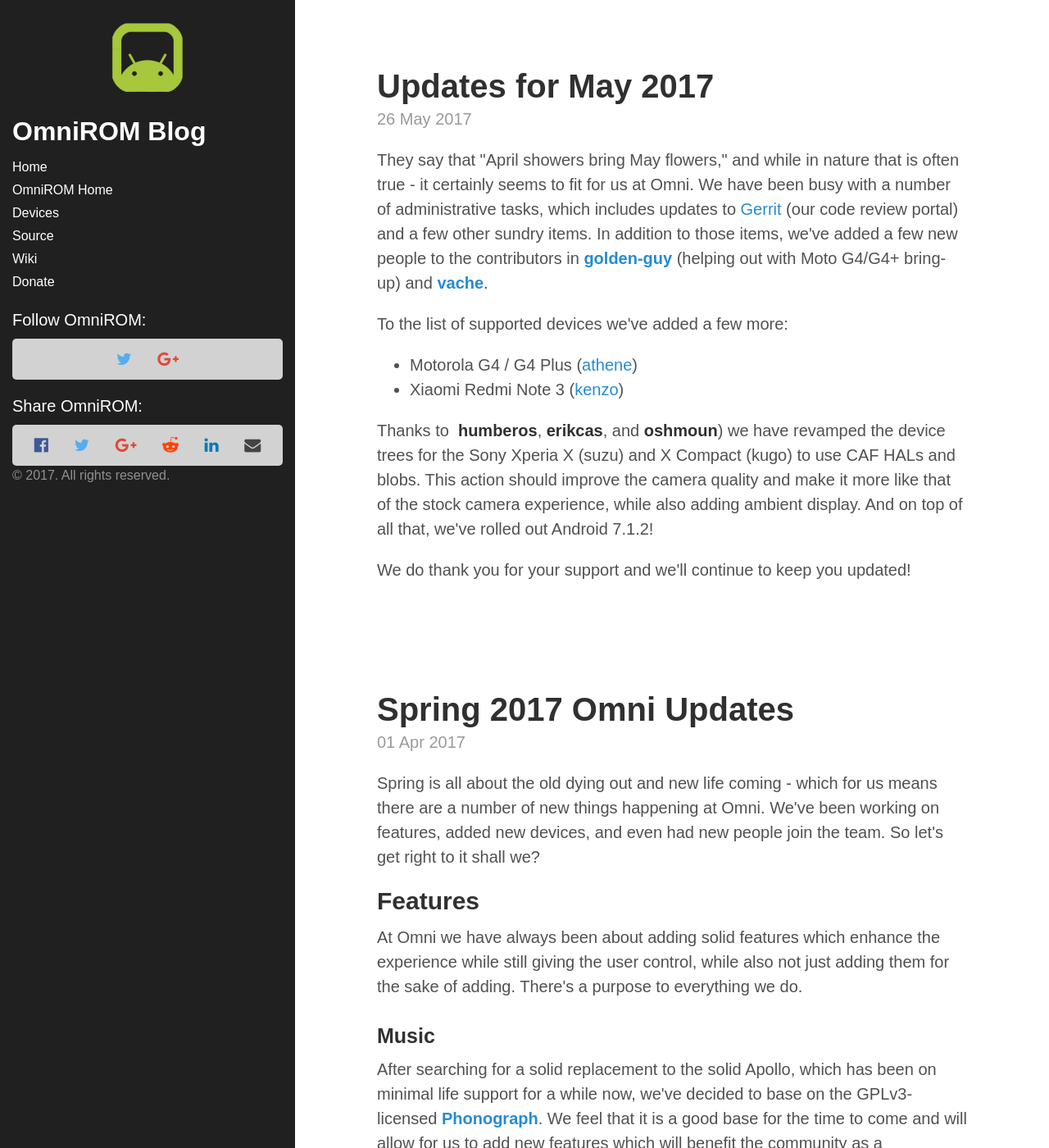
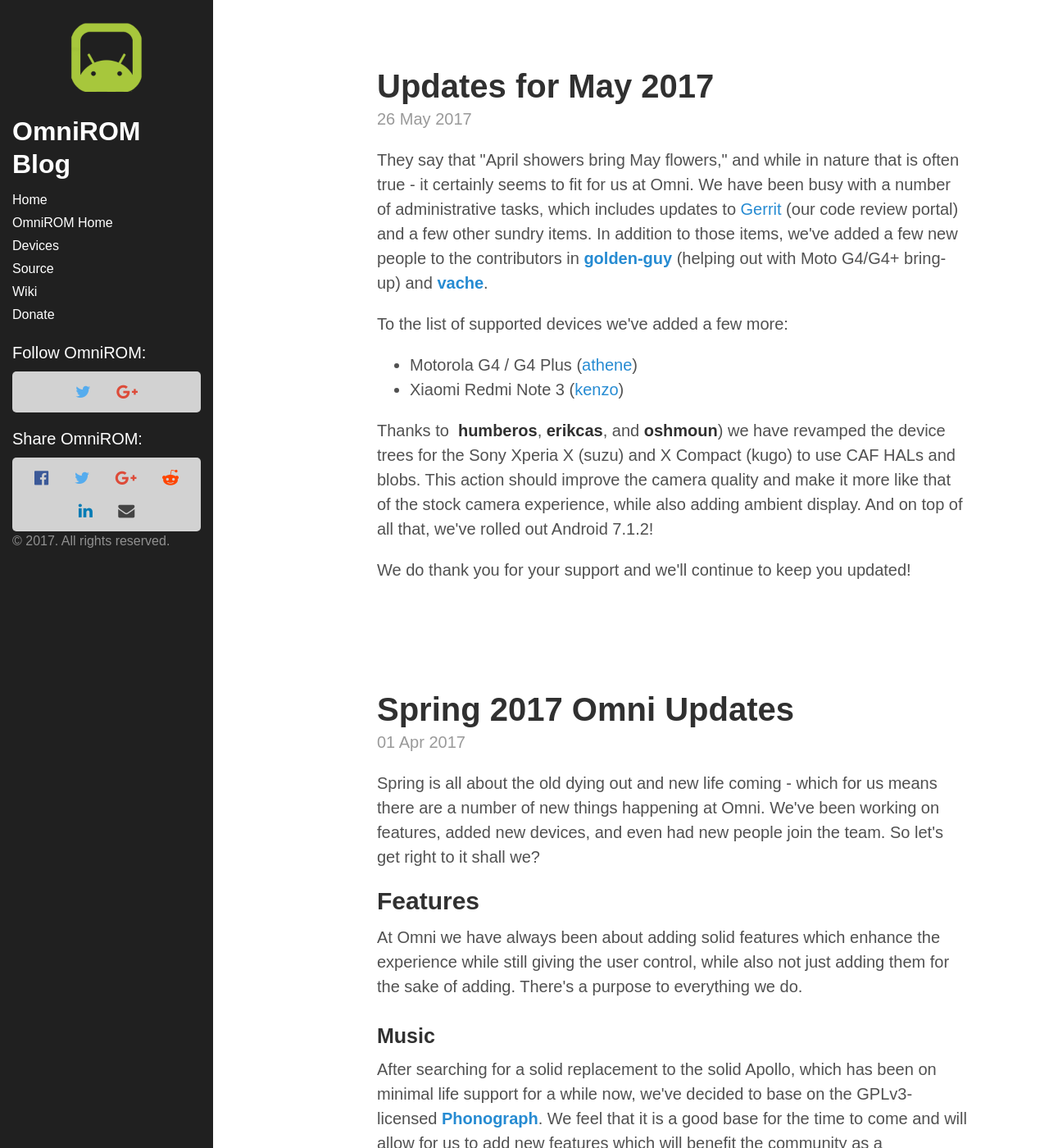
Before and after one commit to omnirom/blog, a Jekyll site: the page built from index.html, in a window 1280 px wide and 1400 px high. Shown: the whole window at 82% size. Built offline with Jekyll 4.4.1, drawn with Linux system fonts in a browser that asks for light colours; Markdown is read by kramdown in place of the engine named in the settings; the list of posts is cut into pages by our own code.

Commit message:
give sidebar a hard width

```diff
--- a/public/css/hyde.css
+++ b/public/css/hyde.css
@@ -65,7 +65,7 @@
     top: 0;
     left: 0;
     bottom: 0;
-    width: 18rem;
+    width: 260px;
     text-align: left;
     padding: 20px 15px;
     overflow: auto;
```
